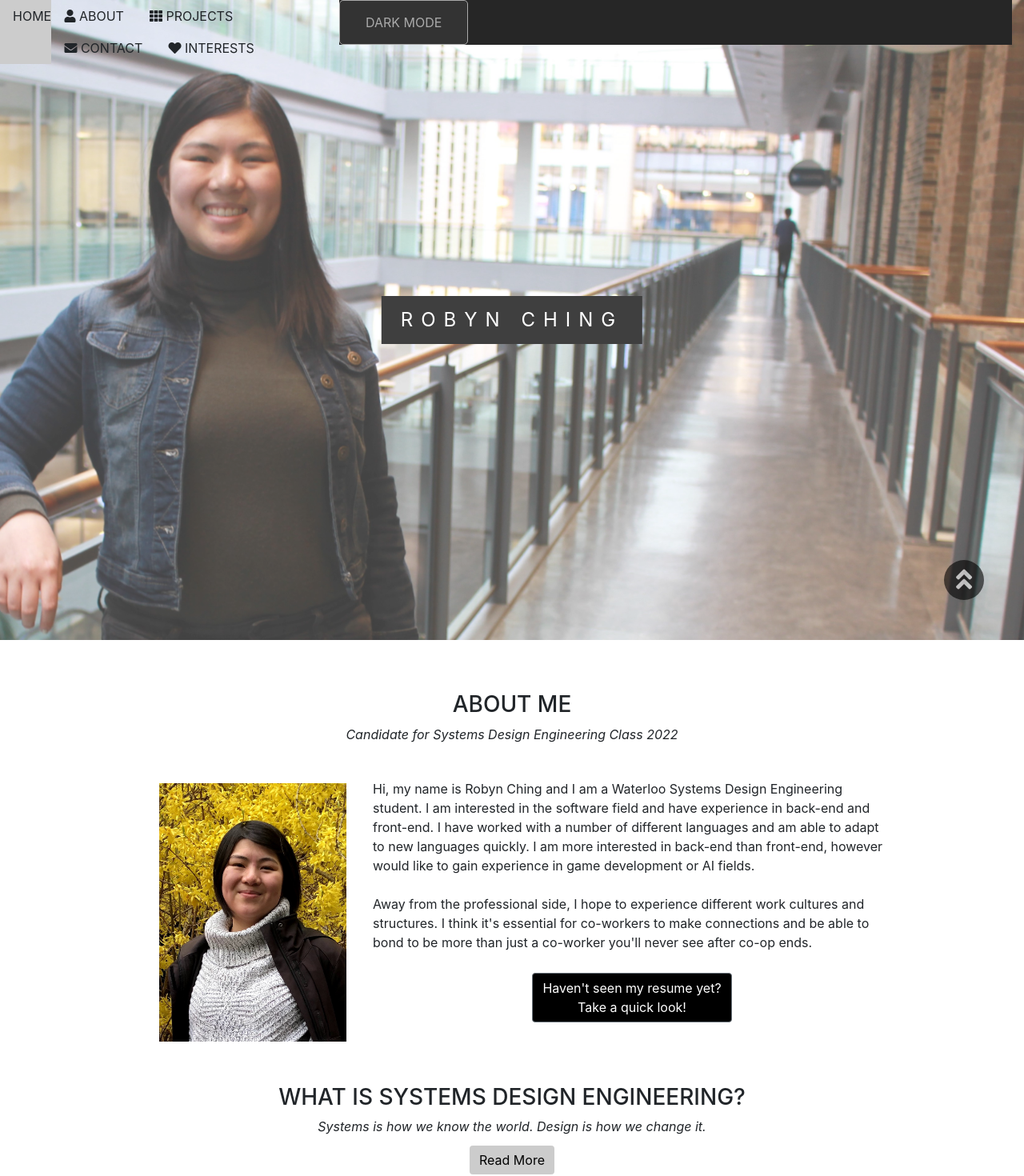
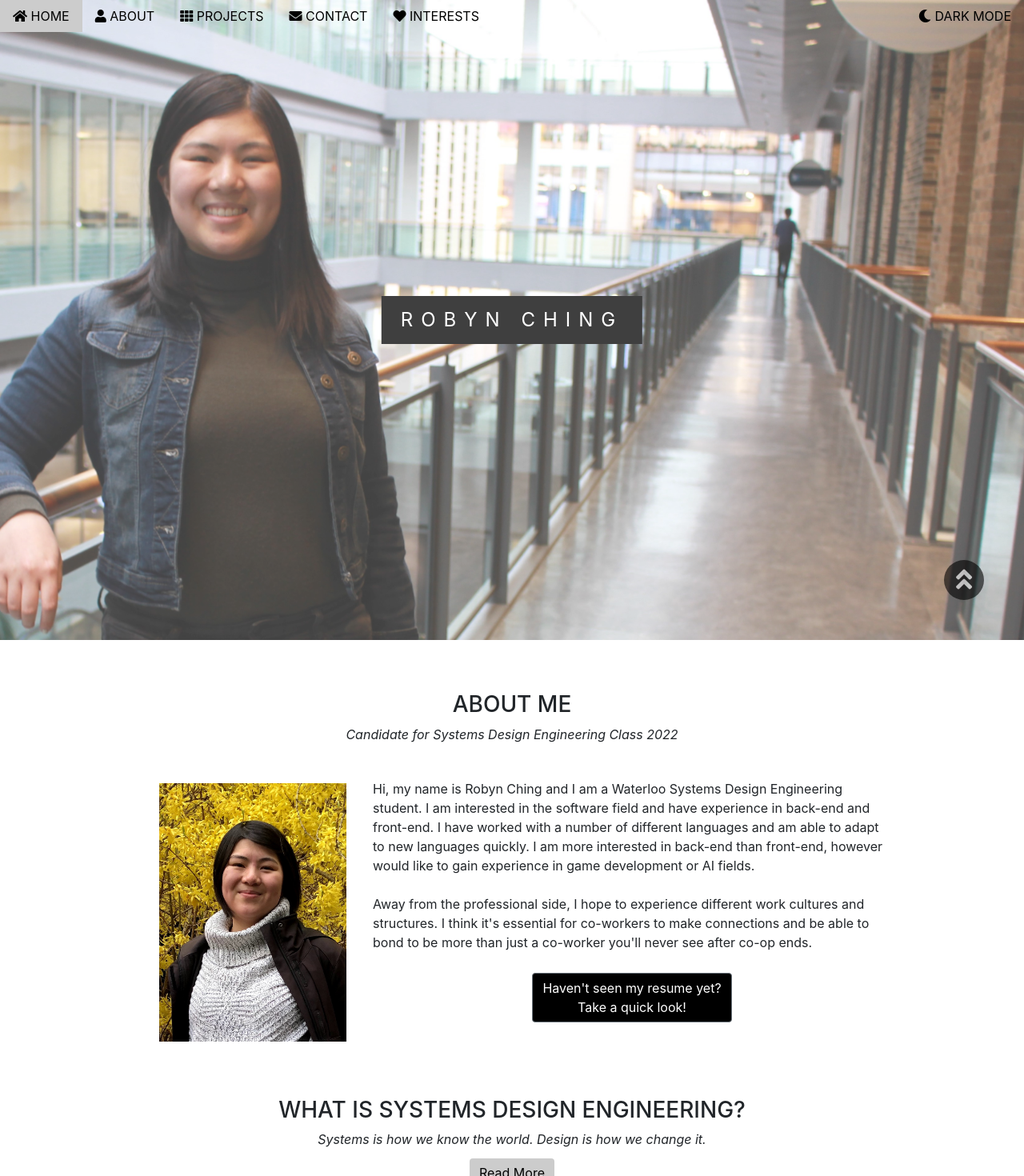
Before and after one commit to rochi138/personal-website-repo, a React (Create React App) app: page / in a window 1280 px wide. Shown: the top 1470 px of the page at 80% size. Built offline with nearby package versions, Linux system fonts and the light colour scheme.

Commit message:
Desktop darkmode perfect

```diff
--- a/src/SCSS/App.scss
+++ b/src/SCSS/App.scss
@@ -2,11 +2,6 @@
 
 .App {
   text-align: center;
-}
-
-.App-logo {
-  animation: App-logo-spin infinite 20s linear;
-  height: 40vmin;
 }
 
 .App-link {
@@ -65,3 +60,14 @@
     background-color: themed('textColor');
   }
 }
+
+.scroll {
+  box-shadow: 0 2px 5px 0 rgba(0,0,0,0.16), 0 2px 10px 0 rgba(0,0,0,0.12);
+  @include themify($themes) {
+    background-color: themed('headerBackgroundColor');
+  }
+}
+
+.noScroll {
+  color: black;
+}
--- a/src/SCSS/HomePage.module.scss
+++ b/src/SCSS/HomePage.module.scss
@@ -4,7 +4,7 @@
     background-repeat: no-repeat;
     background-size: cover;
     opacity: 0.75;
-    position: relative;
+	position: relative;
 
     .displayMiddle{
 			position: absolute;
@@ -58,12 +58,11 @@
 	margin-left: auto;
 	margin-right: auto;
 	max-width:980px;
-	padding:0 16px;
+	padding:64px 16px;
 	padding-top:64px;
 	display: flex;
 	flex-direction: column;
 	align-items: center;
-	margin-bottom: 3em;
 
 	&:before, &:after {
 		content: "";
--- a/src/SCSS/Main.module.scss
+++ b/src/SCSS/Main.module.scss
@@ -1,3 +1,5 @@
+@import 'themes.scss';
+
 .siteWrapper {
 	width: 80vw;
 	margin: auto;
@@ -36,6 +38,12 @@
 			text-align:center;
 			cursor:pointer;
 			white-space:nowrap;
+			text-transform: uppercase;
+			flex: none;
+
+			&:hover {
+				background-color: #ccc;
+			}
 		}
 
 		&:before, &:after {
@@ -43,15 +51,6 @@
 			display:table;
 			clear:both
 		}
-		.barItem:hover {
-			background-color: #ccc;
-		}
-	}
-
-	.scroll {
-		box-shadow:0 2px 5px 0 rgba(0,0,0,0.16), 0 2px 10px 0 rgba(0,0,0,0.12);
-		color:#000;
-		background-color:#fff;
 	}
 
 	.mobile {
@@ -136,7 +135,6 @@
 	background-color: #000000;
 	color: #FFFFFF;
 	opacity: 0.60;
-	margin-top: 3em;
 	justify-content: center;
 	padding: 2em;
 
--- a/src/SCSS/themes.scss
+++ b/src/SCSS/themes.scss
@@ -1,12 +1,16 @@
 $themes: (
   dark: (
     backgroundColor: 	#262626,
-    textColor: #ddd,
+    textColor: #dddddd,
     buttonTextColor: #aaa,
     buttonTextTransform: uppercase,
     buttonTextHoverColor: #ddd,
     buttonColor: #333,
     buttonBorder: 1px solid #aaa,
+    headerBackgroundColor: black
+  ),
+  default: (
+    headerBackgroundColor: #fff
   ),
 );
 
--- a/src/components/Header.js
+++ b/src/components/Header.js
@@ -32,11 +32,11 @@ export default class Header extends Component{
     var navBar = document.getElementById("myNavbar");
     var navDemo = document.getElementById("navDemo");
       if (document.body.scrollTop > 100 || document.documentElement.scrollTop > 100) {
-          navBar.className = `${ styles.bar } ${ styles.desktop } ${ styles.scroll }`;
-          navDemo.className = `${ styles.bar } ${ styles.mobile } ${ styles.scroll }`;
+          navBar.className = `${ styles.bar } ${ styles.desktop }` + " scroll";
+          navDemo.className = `${ styles.bar } ${ styles.mobile }` + " scroll";
       } else {
-          navBar.className = `${ styles.bar } ${ styles.desktop }`;
-          navDemo.className = `${ styles.bar } ${ styles.mobile }`;
+          navBar.className = `${ styles.bar } ${ styles.desktop }` + " noScroll";
+          navDemo.className = `${ styles.bar } ${ styles.mobile }` + " noScroll";
       }
   }
 
@@ -50,7 +50,7 @@ export default class Header extends Component{
     return(
       <div className={ styles.header }>
         <div className={ `${ styles.bar } ${ styles.desktop }` } id="myNavbar">
-          <div className={ styles.barItem } onClick={ () => this.handleOnClick( false, 'home' ) }>HOME</div>
+          <div className={ styles.barItem } onClick={ () => this.handleOnClick( false, 'home' ) }><i class="fa fa-home" /> HOME</div>
           { this.props.isHome &&
             <div>
               <div className={ styles.barItem } onClick={ () => this.handleOnClick( false, 'about' ) }><i class="fa fa-user" /> ABOUT</div>
@@ -59,14 +59,11 @@ export default class Header extends Component{
               <div className={ styles.barItem } onClick={ () => this.handleOnClick( false, 'interests' ) }><i class="fa fa-heart" /> INTERESTS</div>
             </div>
           }
-          <div className="container">
+          <div style={{flex: 1}} />
           { this.props.state.theme === "default"
-                  ? <div className="theme-dark">
-                      <div className="app-container">
-                          <button className="button" onClick={ () => this.props.setState({ theme: "dark" })}>Dark Mode</button></div></div>
-                  : <div className="theme-default"><div className="app-container"><button className="button" onClick={ () => this.props.setState({ theme: "default" })}>Default</button></div></div>
+            ? <div className={ styles.barItem } onClick={ () => this.props.setState({ theme: "dark" })}><i class="fa fa-moon" /> DARK MODE</div>
+            : <div className={ styles.barItem } onClick={ () => this.props.setState({ theme: "default" })}><i class="fa fa-sun" /> DEFAULT</div>
           }
-          </div>
         </div>
         <div className={ `${ styles.bar } ${ styles.mobile }` } id="navDemo">
         <div className={ styles.barItem } onClick={ () => this.mobileToggle() }>
--- a/src/pages/HomePage.js
+++ b/src/pages/HomePage.js
@@ -46,9 +46,9 @@ export default class Home extends Component{
     //Animations are missing
     //Can use modal (from previous versions) in project pages
     return(
-      <MainLayout isHome={ true } {...this.props } >
-        <div className={ "app-defaults theme-" + this.props.state.theme }>
-          <div className="app-container">
+      <div className={ "app-defaults theme-" + this.props.state.theme }>
+        <div className="app-container">
+          <MainLayout isHome={ true } {...this.props } >
             <div>
               <div className={ `${ stylesHome.parallax } ${ stylesHome.bannerPic }` } id="home">
                 <div className={ stylesHome.displayMiddle } >
@@ -162,9 +162,9 @@ export default class Home extends Component{
                 </div>
               </div>
             </div>
-          </div>
+          </MainLayout>
         </div>
-      </MainLayout>
+      </div>
     );
   }
 }
```
Lines whose indentation alone changed are shown as unchanged.
